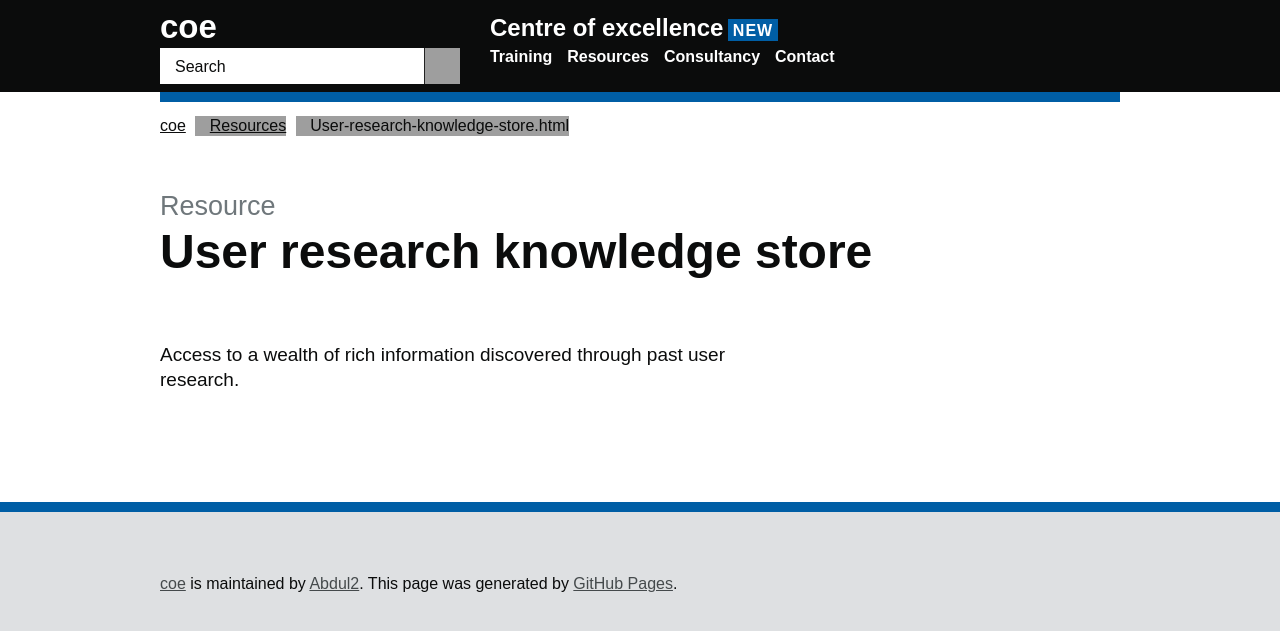
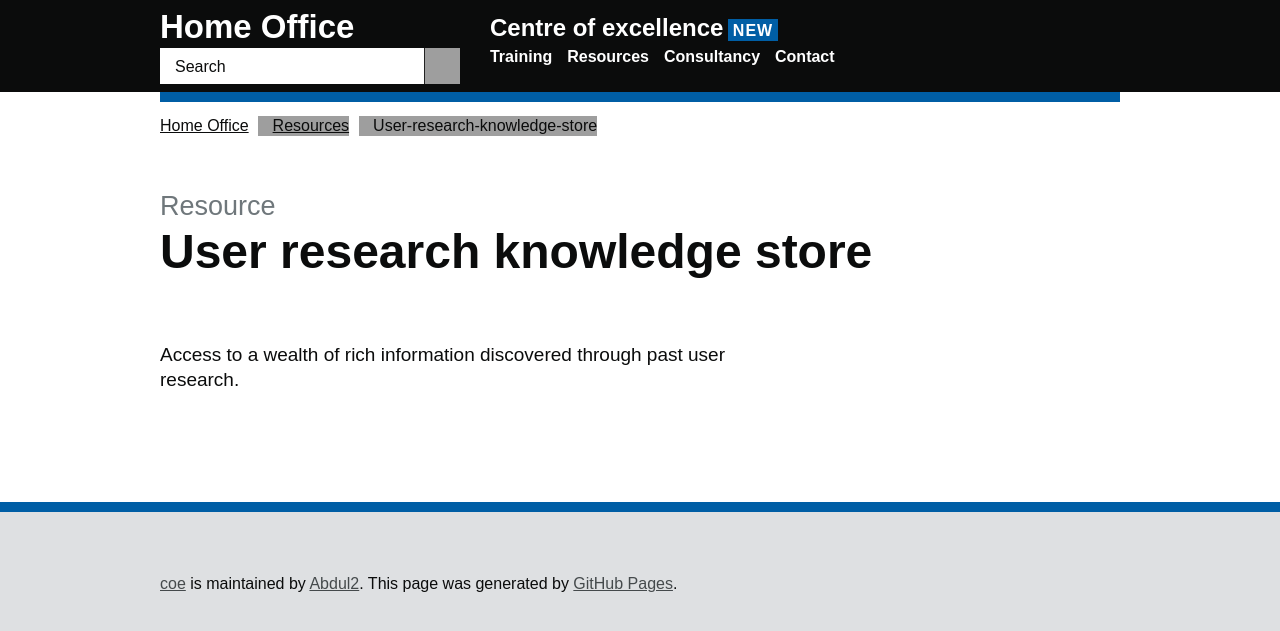
Before and after one commit to Abdul2/coe, a Jekyll site: the page built from resources/user-research-knowledge-store.md, in a window 1280 px wide, cut to the strip 0-631 px from the top of the page. Built offline with Jekyll 4.4.1, drawn with Linux system fonts in a browser that asks for light colours; the repository's description, which GitHub fills in, is left out; part of the change alters nothing that is shown; grey boxes are pictures that could not be loaded.

Commit message:
added baser

```diff
--- a/_config.yml
+++ b/_config.yml
@@ -1,43 +1,7 @@
-<<<<<<< Updated upstream
-# Welcome to Jekyll!
-#
-# This config file is meant for settings that affect your whole blog, values
-# which you are expected to set up once and rarely edit after that. If you find
-# yourself editing this file very often, consider using Jekyll's data files
-# feature for the data you need to update frequently.
-#
-# For technical reasons, this file is *NOT* reloaded automatically when you use
-# 'bundle exec jekyll serve'. If you change this file, please restart the server process.
-
-# Site settings
-# These are used to personalize your new site. If you look in the HTML files,
-# you will see them accessed via {{ site.title }}, {{ site.email }}, and so on.
-# You can create any custom variable you would like, and they will be accessible
-# in the templates via {{ site.myvariable }}.
-title: Home Office Centre of Excellence
-email: your-email@domain.com
-description: > # this means to ignore newlines until "baseurl:"
-
-baseurl: "/coe" # the subpath of your site, e.g. /blog
-url: "" # the base hostname & protocol for your site, e.g. http://example.com
-twitter_username: jekyllrb
-github_username:  jekyll
-
-# Build settings
-markdown: kramdown
-# theme: minima
-gems:
-  - jekyll-feed
-exclude:
-  - Gemfile
-  - Gemfile.lock
-  - vendor
-
-theme: jekyll-theme-cayman
-=======
 theme: jekyll-theme-cayman
 title: Home Office
 description:
+baseurl: "/coe" # the subpath of your site, e.g. /blog
 excerpt_separator: "<!--more-->"
 breadcrumbs:
   root:
@@ -48,4 +12,3 @@ sass:
     sass_dir: _sass
 google_analytics: UA-100424158-2
 permalink: pretty
->>>>>>> Stashed changes
```
